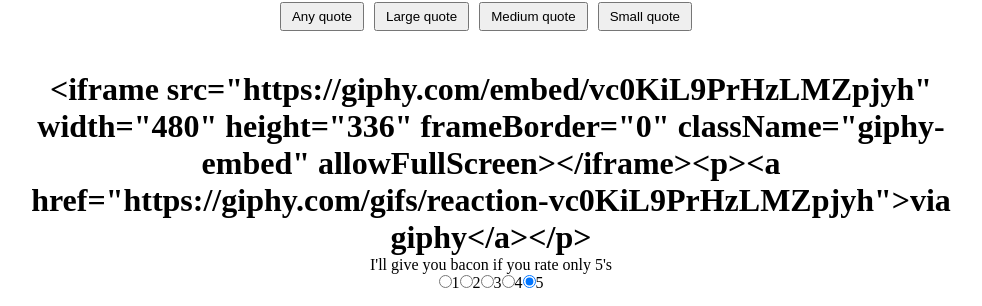
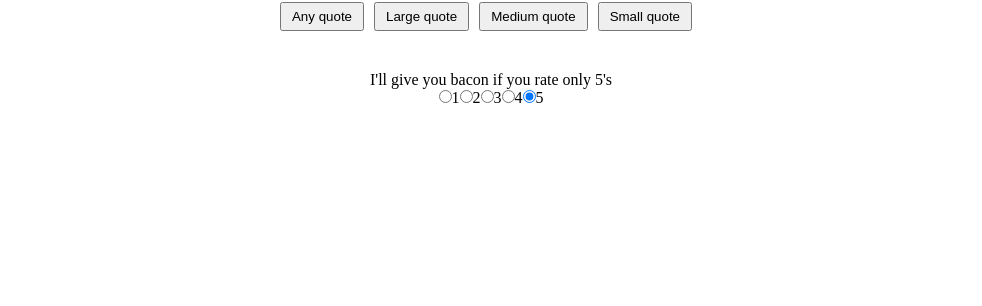
Before and after one commit to ChrisGantz/Ron-Swanson-quoter, a React (Create React App) app: page / in a window 1280 px wide. Shown: the part 411-717 px from the top of the page, without its empty margins (149-1131 px from the left). Built offline with nearby package versions, Linux system fonts and the light colour scheme; no server answers.

Commit message:
fixed bug that randomized quote anytime app was rerenderd

```diff
--- a/src/App.js
+++ b/src/App.js
@@ -3,6 +3,7 @@
 import './App.css'
 import QuoteSize from './components/quote-size-button';
 import { getQuoteFromApi } from "./actions/get-quote";
+import { postQuoteRating } from "./actions/rate-quote";
 import Quote from './components/quote';
 class App extends Component {
   constructor(props) {
@@ -10,16 +11,15 @@
     this.state = {
       quotes: [],
       filteredQuotes: [],
-      ratingValue: 5
+      ratingValue: 5,
+      randomQuote: ''
     }
   }
 
   async componentDidMount() {
+    document.cookie = 'secret_code'
+    localStorage.setItem('secret', 'code')
     // There are 58 quotes in this Api
-    document.cookie = 'secret_code'
-    // console.log('document.cookie:', document.cookie)
-    localStorage.setItem('secret', 'code')
-    // console.log('localStorage:', localStorage.getItem('secret'))
     const quoteAmnt = 58;
     let allQuotes = await getQuoteFromApi(quoteAmnt);
     if (!allQuotes.length) {
@@ -50,36 +50,53 @@
         return 0;
       }
     })
+    const randQuote = filteredQuoteData[Math.floor(Math.random() * filteredQuoteData.length)];
     if(!filteredQuoteData.length) {
       this.setState({
-        filteredQuotes: ['<iframe src="https://giphy.com/embed/vc0KiL9PrHzLMZpjyh" width="480" height="336" frameBorder="0" className="giphy-embed" allowFullScreen></iframe><p><a href="https://giphy.com/gifs/reaction-vc0KiL9PrHzLMZpjyh">via giphy</a></p>']
+        filteredQuotes: ['<iframe src="https://giphy.com/embed/vc0KiL9PrHzLMZpjyh" width="480" height="336" frameBorder="0" className="giphy-embed" allowFullScreen></iframe><p><a href="https://giphy.com/gifs/reaction-vc0KiL9PrHzLMZpjyh">via giphy</a></p>'],
+        randomQuote: randQuote
       })
     } else {
       this.setState({
         filteredQuotes: filteredQuoteData,
+        randomQuote: randQuote
       })
     }
   }
 
-  handleRadioChange = (e) => {
+  handleRadioButtonChange = (e) => {
     let rating = e.target.value;
     this.setState({
       ratingValue: rating
     })
   }
 
-  handleSubmitRating = () => {
-
+  handleSubmitRating = (quote, rating) => {
+    const localSession = localStorage.get('secret');
+    console.log('localSession:', localSession)
+    const cookieSession = document.cookie;
+    console.log('cookieSession:', cookieSession)
+    if(rating < 5) {
+      alert('Your opinion didnt matter it was saved as 5 anyways');
+    }
+    if(cookieSession !== 'secret_code' || localSession !== 'code') {
+      alert('Have you tried refreshing?')
+    } else {
+      postQuoteRating(quote, rating, localSession, cookieSession)
+    }
   }
 
   render() {
-    const quotes = this.state.filteredQuotes;
-    const randomQuote = quotes[Math.floor(Math.random() * quotes.length)];
+    const initialQuote = this.state.quotes[11]
     return (
       <main className="App" role="main">
         <Giftro />
         <QuoteSize onClickChangeQuote={this.onClickChangeFilter}/>
-        <Quote quote={randomQuote} handleRadioButtonChange={this.handleRadioChange}/>
+        <Quote
+          quote={ !this.state.randomQuote.length ? initialQuote : this.state.randomQuote}
+          handleRadioButtonChange={this.handleRadioButtonChange}
+          handleSubmitRating={ this.handleSubmitRating }
+          />
       </main>
     );
   }
```
